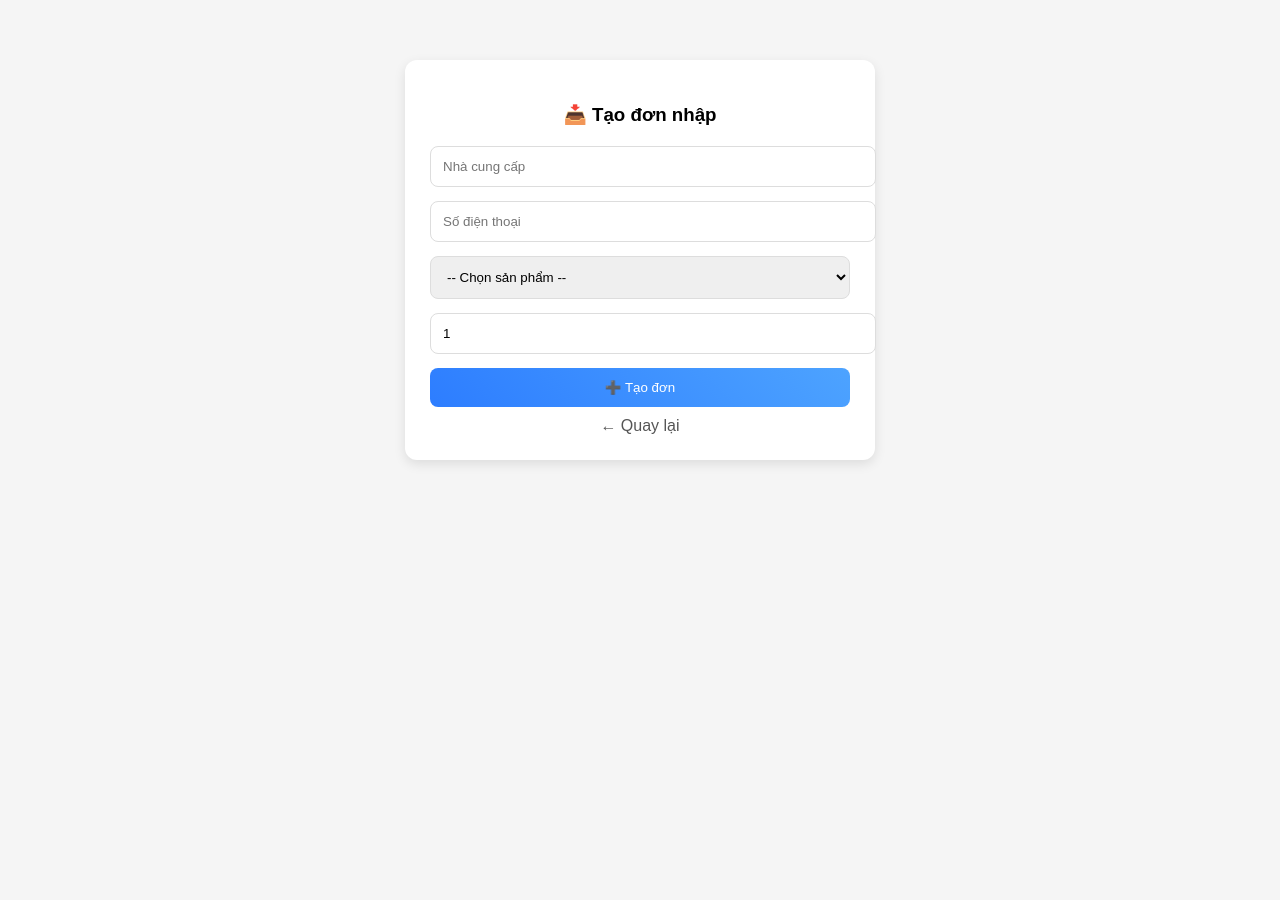
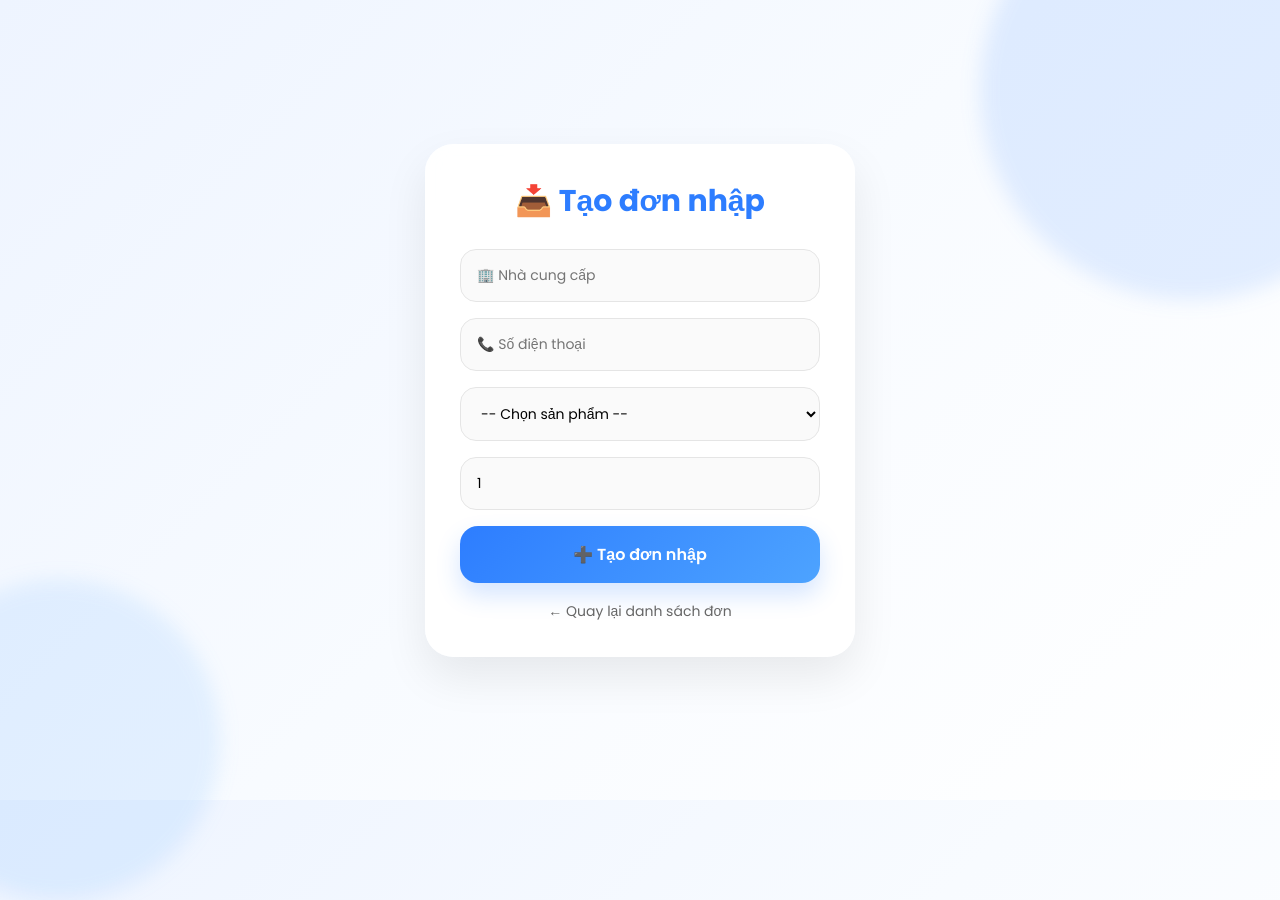
Before and after one commit to CN-DX23TT10-nguyenvankiet-kietnv251194/gom-shop, a PHP site: page /create_order.php in a window 1280 px wide; the page is wider, and only the part inside the window is pictured. Before the commit the page ends 464 px from the top of that part, so only its background shows below. Run offline with PHP 8.4, Linux system fonts and the light colour scheme; data that the repository does not hold is empty.

Commit message:
Update create_order.php

```diff
--- a/create_order.php
+++ b/create_order.php
@@ -46,7 +46,7 @@ if($_SERVER['REQUEST_METHOD'] == "POST"){
         $stmt2->execute();
 
         /* =========================
-           3. CẬP NHẬT TỒN KHO (TỐI ƯU)
+           3. CẬP NHẬT TỒN KHO
         ========================== */
 
         $conn->query("
@@ -70,61 +70,283 @@ if($_SERVER['REQUEST_METHOD'] == "POST"){
 <html lang="vi">
 <head>
 <meta charset="UTF-8">
+<meta name="viewport" content="width=device-width, initial-scale=1.0">
+
 <title>Tạo đơn nhập</title>
 
+<link href="https://fonts.googleapis.com/css2?family=Poppins:wght@400;500;600;700&display=swap" rel="stylesheet">
+
 <style>
-body{
-    font-family:Arial;
-    background:#f5f5f5;
+
+/* =========================
+   RESET
+========================= */
+*{
+    margin:0;
+    padding:0;
+    box-sizing:border-box;
+    font-family:'Poppins',sans-serif;
 }
 
-.box{
-    width:420px;
-    margin:60px auto;
-    background:#fff;
-    padding:25px;
-    border-radius:12px;
-    box-shadow:0 4px 12px rgba(0,0,0,0.1);
+body{
+
+    min-height:100vh;
+
+    display:flex;
+    align-items:center;
+    justify-content:center;
+
+    padding:30px;
+
+    background:
+    linear-gradient(135deg,#eef4ff,#f8fbff,#ffffff);
+
+    overflow:hidden;
+
+    position:relative;
 }
 
-h3{
-    text-align:center;
-    margin-bottom:20px;
+/* BG EFFECT */
+body::before{
+
+    content:"";
+
+    position:absolute;
+
+    width:420px;
+    height:420px;
+
+    background:
+    rgba(45,125,255,0.12);
+
+    border-radius:50%;
+
+    top:-120px;
+    right:-120px;
+
+    filter:blur(10px);
 }
 
-input,select{
-    width:100%;
-    padding:12px;
-    margin-bottom:14px;
-    border:1px solid #ddd;
-    border-radius:8px;
+body::after{
+
+    content:"";
+
+    position:absolute;
+
+    width:320px;
+    height:320px;
+
+    background:
+    rgba(77,163,255,0.12);
+
+    border-radius:50%;
+
+    bottom:-100px;
+    left:-100px;
+
+    filter:blur(10px);
 }
 
-button{
-    width:100%;
-    padding:12px;
-    background:linear-gradient(45deg,#2d7dff,#4da3ff);
-    color:#fff;
-    border:none;
-    border-radius:8px;
-    cursor:pointer;
+/* =========================
+   BOX
+========================= */
+.box{
+
+    width:430px;
+
+    background:
+    rgba(255,255,255,0.92);
+
+    backdrop-filter:blur(12px);
+
+    padding:35px;
+
+    border-radius:28px;
+
+    box-shadow:
+    0 20px 45px rgba(0,0,0,0.08);
+
+    position:relative;
+
+    z-index:2;
+
+    animation:fadeUp 0.5s ease;
 }
 
-.alert{
-    background:#ffe8e8;
-    color:red;
-    padding:10px;
-    margin-bottom:10px;
-    border-radius:8px;
+/* ANIMATION */
+@keyframes fadeUp{
+
+    from{
+        opacity:0;
+        transform:
+        translateY(25px);
+    }
+
+    to{
+        opacity:1;
+        transform:
+        translateY(0);
+    }
 }
 
+/* TITLE */
+h3{
+
+    text-align:center;
+
+    margin-bottom:25px;
+
+    font-size:30px;
+
+    color:#2d7dff;
+
+    font-weight:700;
+}
+
+/* ALERT */
+.alert{
+
+    background:
+    linear-gradient(135deg,#ffeaea,#fff5f5);
+
+    color:#ff0033;
+
+    padding:14px;
+
+    margin-bottom:18px;
+
+    border-radius:14px;
+
+    border:
+    1px solid rgba(255,0,51,0.12);
+
+    font-size:14px;
+}
+
+/* =========================
+   FORM
+========================= */
+form{
+
+    display:flex;
+    flex-direction:column;
+}
+
+/* INPUT */
+input,
+select{
+
+    width:100%;
+
+    padding:15px 16px;
+
+    margin-bottom:16px;
+
+    border:
+    1px solid #e5e5e5;
+
+    border-radius:16px;
+
+    outline:none;
+
+    font-size:14px;
+
+    transition:0.3s;
+
+    background:#fafafa;
+}
+
+input:focus,
+select:focus{
+
+    border-color:#2d7dff;
+
+    background:#fff;
+
+    box-shadow:
+    0 0 0 4px rgba(45,125,255,0.08);
+}
+
+/* BUTTON */
+button{
+
+    width:100%;
+
+    padding:16px;
+
+    background:
+    linear-gradient(135deg,#2d7dff,#4da3ff);
+
+    color:#fff;
+
+    border:none;
+
+    border-radius:18px;
+
+    cursor:pointer;
+
+    font-size:16px;
+    font-weight:600;
+
+    transition:0.3s;
+
+    box-shadow:
+    0 12px 24px rgba(45,125,255,0.2);
+}
+
+button:hover{
+
+    transform:
+    translateY(-4px);
+
+    box-shadow:
+    0 18px 30px rgba(45,125,255,0.3);
+}
+
+/* BACK */
 .back{
+
     display:block;
+
     text-align:center;
-    margin-top:10px;
-    color:#555;
+
+    margin-top:18px;
+
+    color:#666;
+
     text-decoration:none;
+
+    transition:0.3s;
+
+    font-size:14px;
 }
+
+.back:hover{
+
+    color:#2d7dff;
+
+    transform:
+    translateX(-3px);
+}
+
+/* =========================
+   MOBILE
+========================= */
+@media(max-width:500px){
+
+    .box{
+
+        width:100%;
+
+        padding:28px;
+    }
+
+    h3{
+
+        font-size:24px;
+    }
+}
+
 </style>
 
 </head>
@@ -132,39 +354,72 @@ button{
 
 <div class="box">
 
-    <h3>📥 Tạo đơn nhập</h3>
+    <h3>
+        📥 Tạo đơn nhập
+    </h3>
 
     <?php if($message != ""): ?>
-        <div class="alert"><?= $message ?></div>
+
+        <div class="alert">
+            <?= $message ?>
+        </div>
+
     <?php endif; ?>
 
     <form method="POST">
 
-        <input name="customer" placeholder="Nhà cung cấp" required>
+        <input
+            name="customer"
+            placeholder="🏢 Nhà cung cấp"
+            required
+        >
 
-        <input name="phone" placeholder="Số điện thoại">
+        <input
+            name="phone"
+            placeholder="📞 Số điện thoại"
+        >
 
         <select name="product_id" required>
-            <option value="">-- Chọn sản phẩm --</option>
+
+            <option value="">
+                -- Chọn sản phẩm --
+            </option>
 
             <?php
             $res = $conn->query("SELECT id,name FROM products ORDER BY id DESC");
+
             while($p = $res->fetch_assoc()):
             ?>
-                <option value="<?= $p['id'] ?>">
-                    <?= htmlspecialchars($p['name']) ?>
-                </option>
+
+            <option value="<?= $p['id'] ?>">
+
+                <?= htmlspecialchars($p['name']) ?>
+
+            </option>
+
             <?php endwhile; ?>
 
         </select>
 
-        <input type="number" name="qty" min="1" value="1" required>
+        <input
+            type="number"
+            name="qty"
+            min="1"
+            value="1"
+            required
+        >
 
-        <button type="submit">➕ Tạo đơn</button>
+        <button type="submit">
+            ➕ Tạo đơn nhập
+        </button>
 
     </form>
 
-    <a class="back" href="orders.php?type=nhap">← Quay lại</a>
+    <a class="back" href="orders.php?type=nhap">
+
+        ← Quay lại danh sách đơn
+
+    </a>
 
 </div>
 
```
